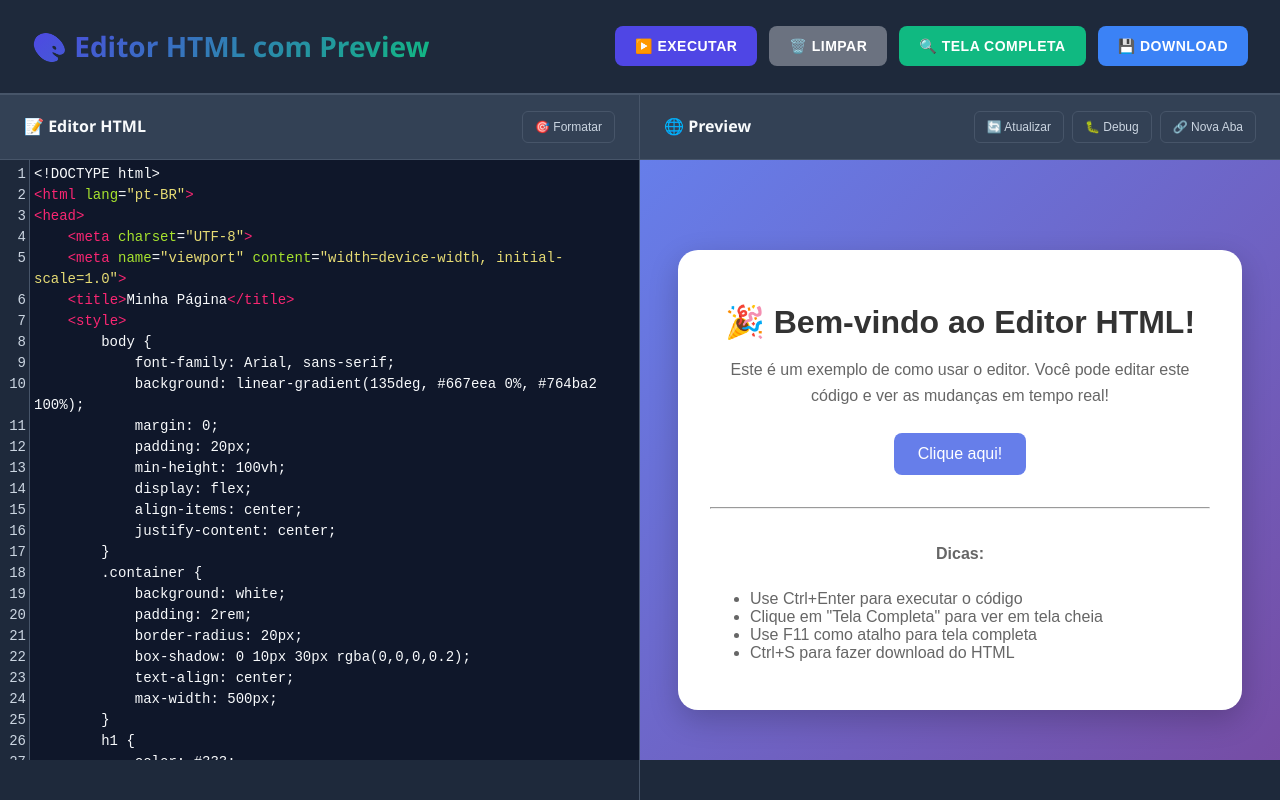
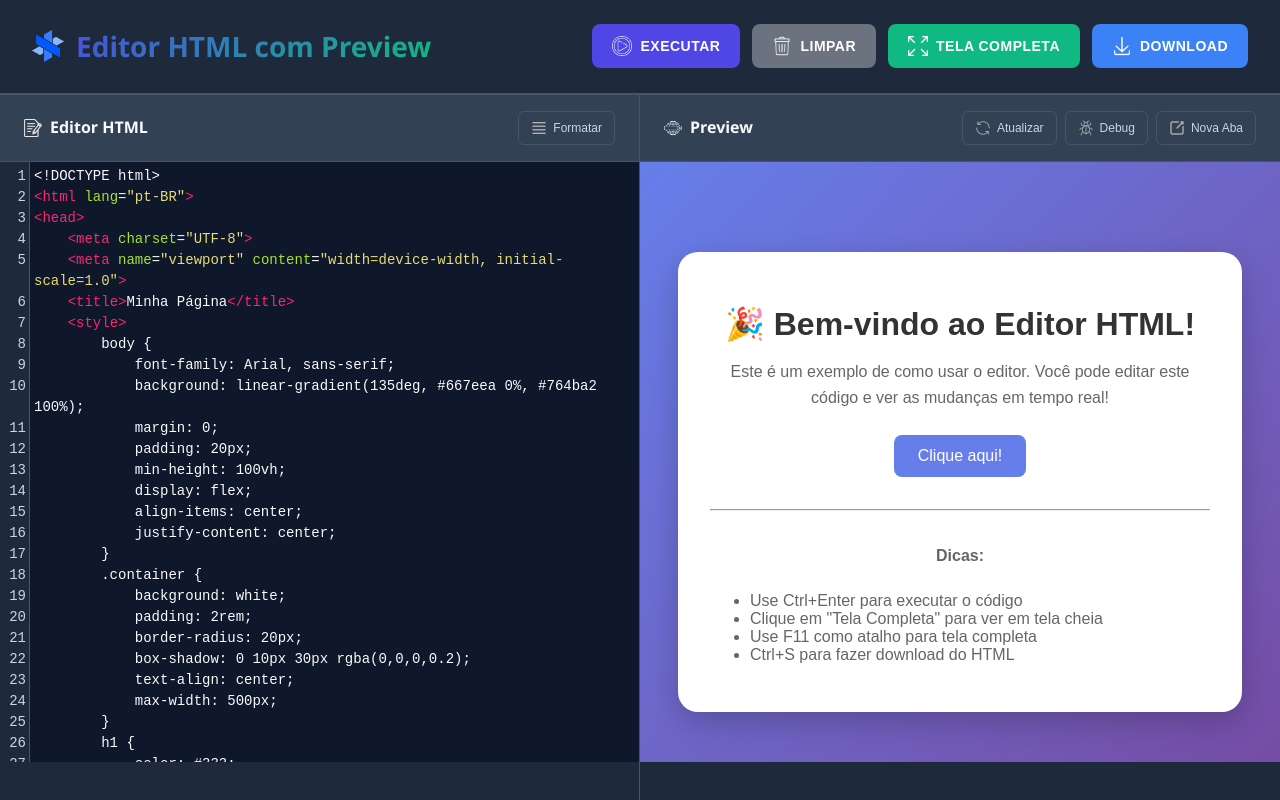
Before and after one commit to mayaraMoraes/pages, a plain HTML site: page html_editor_with_preview/index.html in a window 1280 px wide. Drawn offline with nearby package versions, Linux system fonts and the light colour scheme.

```diff
--- a/html_editor_with_preview/index.html
+++ b/html_editor_with_preview/index.html
@@ -13,21 +13,21 @@
 <body>
     <div class="container">
         <header>
-            <h1>🎨 Editor HTML com Preview</h1>
+            <h1><img src="icons/logo.png" alt="Logo" class="logo-icon">Editor HTML com Preview</h1>
             <div class="controls">
-                <button id="runBtn" class="btn btn-primary">▶️ Executar</button>
-                <button id="clearBtn" class="btn btn-secondary">🗑️ Limpar</button>
-                <button id="fullscreenBtn" class="btn btn-accent">🔍 Tela Completa</button>
-                <button id="downloadBtn" class="btn btn-info">💾 Download</button>
+                <button id="runBtn" class="btn btn-primary"><img src="icons/play.png" alt="Executar" class="btn-icon">Executar</button>
+                <button id="clearBtn" class="btn btn-secondary"><img src="icons/trash.png" alt="Limpar" class="btn-icon">Limpar</button>
+                <button id="fullscreenBtn" class="btn btn-accent"><img src="icons/fullscreen.png" alt="Tela Completa" class="btn-icon">Tela Completa</button>
+                <button id="downloadBtn" class="btn btn-info"><img src="icons/download.png" alt="Download" class="btn-icon">Download</button>
             </div>
         </header>
 
         <main class="editor-container">
             <div class="panel editor-panel">
                 <div class="panel-header">
-                    <h3>📝 Editor HTML</h3>
+                    <h3><img src="icons/code.png" alt="Editor" class="header-icon">Editor HTML</h3>
                     <div class="panel-controls">
-                        <button id="formatBtn" class="btn-small">🎯 Formatar</button>
+                        <button id="formatBtn" class="btn-small"><img src="icons/format.png" alt="Formatar" class="btn-small-icon">Formatar</button>
                     </div>
                 </div>
                 <div class="code-editor">
@@ -37,11 +37,11 @@
 
             <div class="panel preview-panel">
                 <div class="panel-header">
-                    <h3>🌐 Preview</h3>
+                    <h3><img src="icons/globe.png" alt="Preview" class="header-icon">Preview</h3>
                     <div class="panel-controls">
-                        <button id="refreshBtn" class="btn-small">🔄 Atualizar</button>
-                        <button id="debugBtn" class="btn-small">🐛 Debug</button>
-                        <button id="openNewTabBtn" class="btn-small">🔗 Nova Aba</button>
+                        <button id="refreshBtn" class="btn-small"><img src="icons/refresh.png" alt="Atualizar" class="btn-small-icon">Atualizar</button>
+                        <button id="debugBtn" class="btn-small"><img src="icons/debug.png" alt="Debug" class="btn-small-icon">Debug</button>
+                        <button id="openNewTabBtn" class="btn-small"><img src="icons/external-link.png" alt="Nova Aba" class="btn-small-icon">Nova Aba</button>
                     </div>
                 </div>
                 <div class="preview-container">
@@ -54,7 +54,7 @@
         <div id="fullscreenModal" class="modal">
             <div class="modal-content">
                 <div class="modal-header">
-                    <h3>🔍 Preview em Tela Completa</h3>
+                    <h3><img src="icons/search.png" alt="Tela Completa" class="header-icon">Preview em Tela Completa</h3>
                     <button id="closeFullscreenBtn" class="close-btn">&times;</button>
                 </div>
                 <div class="fullscreen-preview">
--- a/html_editor_with_preview/script.js
+++ b/html_editor_with_preview/script.js
@@ -8,6 +8,7 @@ document.addEventListener('DOMContentLoaded', function() {
     initializeEditor();
     initializeEventListeners();
     loadSampleHTML();
+    setupIconFallbacks();
 });
 
 // Inicializar o editor CodeMirror
@@ -398,6 +399,47 @@ function debugPreview() {
     showNotification('Debug info no console! Verifique F12', 'info');
 }
 
+// Configurar fallbacks para ícones
+function setupIconFallbacks() {
+    const iconMappings = {
+        'icons/play.png': '▶️',
+        'icons/trash.png': '🗑️',
+        'icons/fullscreen.png': '🔍',
+        'icons/download.png': '💾',
+        'icons/code.png': '📝',
+        'icons/format.png': '🎯',
+        'icons/globe.png': '🌐',
+        'icons/refresh.png': '🔄',
+        'icons/debug.png': '🐛',
+        'icons/external-link.png': '🔗',
+        'icons/search.png': '🔍',
+        'icons/logo.png': '🎨'
+    };
+
+    // Verificar cada imagem e adicionar fallback
+    document.querySelectorAll('img[src^="icons/"]').forEach(img => {
+        img.onerror = function() {
+            const emoji = iconMappings[this.src.split('/').slice(-2).join('/')];
+            if (emoji) {
+                const span = document.createElement('span');
+                span.textContent = emoji;
+                span.className = this.className.replace('icon', 'emoji');
+                this.parentNode.replaceChild(span, this);
+            }
+        };
+
+        // Verificar se a imagem existe
+        const testImg = new Image();
+        testImg.onload = function() {
+            // Imagem carregou com sucesso
+        };
+        testImg.onerror = function() {
+            img.onerror();
+        };
+        testImg.src = img.src;
+    });
+}
+
 // Sistema de notificações
 function showNotification(message, type = 'info') {
     // Remover notificação anterior se existir
--- a/html_editor_with_preview/styles.css
+++ b/html_editor_with_preview/styles.css
@@ -56,6 +56,16 @@ header h1 {
     -webkit-background-clip: text;
     -webkit-text-fill-color: transparent;
     background-clip: text;
+    display: flex;
+    align-items: center;
+    gap: 0.75rem;
+}
+
+.logo-icon {
+    width: 32px;
+    height: 32px;
+    flex-shrink: 0;
+    filter: brightness(1.1) saturate(1.2);
 }
 
 .controls {
@@ -80,6 +90,62 @@ header h1 {
     letter-spacing: 0.5px;
 }
 
+/* Ícones dos botões */
+.btn-icon {
+    width: 20px;
+    height: 20px;
+    filter: brightness(0) invert(1); /* Branco para botões coloridos */
+}
+
+.btn-small-icon {
+    width: 16px;
+    height: 16px;
+    filter: brightness(0) saturate(0) invert(0.7); /* Cinza médio */
+}
+
+.header-icon {
+    width: 18px;
+    height: 18px;
+    margin-right: 8px;
+    filter: brightness(0) saturate(0) invert(0.9); /* Cinza claro */
+}
+
+/* Fallback para quando as imagens não carregarem */
+.btn-icon:not([src]),
+.btn-small-icon:not([src]),
+.header-icon:not([src]) {
+    display: none;
+}
+
+/* Fallback com emojis quando imagem falhar */
+#runBtn .btn-icon:before { content: "▶️"; }
+#clearBtn .btn-icon:before { content: "🗑️"; }
+#fullscreenBtn .btn-icon:before { content: "🔍"; }
+#downloadBtn .btn-icon:before { content: "💾"; }
+#formatBtn .btn-small-icon:before { content: "🎯"; }
+#refreshBtn .btn-small-icon:before { content: "🔄"; }
+#debugBtn .btn-small-icon:before { content: "🐛"; }
+#openNewTabBtn .btn-small-icon:before { content: "🔗"; }
+
+.btn-icon:before,
+.btn-small-icon:before,
+.header-icon:before {
+    font-size: inherit;
+    display: none;
+}
+
+img.btn-icon:broken,
+img.btn-small-icon:broken,
+img.header-icon:broken {
+    display: none;
+}
+
+img.btn-icon:broken + span:before,
+img.btn-small-icon:broken + span:before,
+img.header-icon:broken + span:before {
+    display: inline;
+}
+
 .btn-primary {
     background: var(--primary-color);
     color: white;
@@ -91,6 +157,10 @@ header h1 {
     box-shadow: 0 4px 12px rgba(79, 70, 229, 0.4);
 }
 
+.btn-primary .btn-icon {
+    filter: brightness(0) invert(1); /* Sempre branco */
+}
+
 .btn-secondary {
     background: var(--secondary-color);
     color: white;
@@ -99,6 +169,10 @@ header h1 {
 .btn-secondary:hover {
     background: #4b5563;
     transform: translateY(-2px);
+}
+
+.btn-secondary .btn-icon {
+    filter: brightness(0) invert(1); /* Sempre branco */
 }
 
 .btn-accent {
@@ -112,6 +186,10 @@ header h1 {
     box-shadow: 0 4px 12px rgba(16, 185, 129, 0.4);
 }
 
+.btn-accent .btn-icon {
+    filter: brightness(0) invert(1); /* Sempre branco */
+}
+
 .btn-info {
     background: var(--info-color);
     color: white;
@@ -120,6 +198,10 @@ header h1 {
 .btn-info:hover {
     background: #2563eb;
     transform: translateY(-2px);
+}
+
+.btn-info .btn-icon {
+    filter: brightness(0) invert(1); /* Sempre branco */
 }
 
 .btn-small {
@@ -131,11 +213,24 @@ header h1 {
     border-radius: 6px;
     cursor: pointer;
     transition: all 0.3s ease;
+    display: flex;
+    align-items: center;
+    gap: 0.375rem;
 }
 
 .btn-small:hover {
     background: var(--border);
     color: var(--text-primary);
+}
+
+.btn-small .btn-small-icon {
+    filter: brightness(0) saturate(0) invert(0.7); /* Cinza consistente */
+    flex-shrink: 0; /* Impede que o ícone seja comprimido */
+    vertical-align: middle;
+}
+
+.btn-small:hover .btn-small-icon {
+    filter: brightness(0) saturate(0) invert(0.9); /* Mais claro no hover */
 }
 
 /* Layout principal */
@@ -175,6 +270,12 @@ header h1 {
     font-size: 1rem;
     font-weight: 600;
     color: var(--text-primary);
+    display: flex;
+    align-items: center;
+}
+
+.panel-header h3 .header-icon {
+    filter: brightness(0) saturate(0) invert(0.9); /* Branco suave */
 }
 
 .panel-controls {
@@ -289,6 +390,12 @@ header h1 {
 .modal-header h3 {
     font-size: 1.25rem;
     font-weight: 600;
+    display: flex;
+    align-items: center;
+}
+
+.modal-header h3 .header-icon {
+    filter: brightness(0) saturate(0) invert(0.9); /* Branco suave */
 }
 
 .close-btn {
@@ -346,6 +453,12 @@ header h1 {
 
     header h1 {
         font-size: 1.5rem;
+        justify-content: center;
+    }
+
+    .logo-icon {
+        width: 28px;
+        height: 28px;
     }
 
     .controls {
```
Also changed, not shown: html_editor_with_preview/icons/code.png (added), html_editor_with_preview/icons/debug.png (added), html_editor_with_preview/icons/download.png (added), html_editor_with_preview/icons/external-link.png (added), html_editor_with_preview/icons/format.png (added), html_editor_with_preview/icons/fullscreen.png (added), html_editor_with_preview/icons/globe.png (added), html_editor_with_preview/icons/logo.png (added), html_editor_with_preview/icons/play.png (added), html_editor_with_preview/icons/refresh.png (added), html_editor_with_preview/icons/search.png (added), html_editor_with_preview/icons/trash.png (added).
